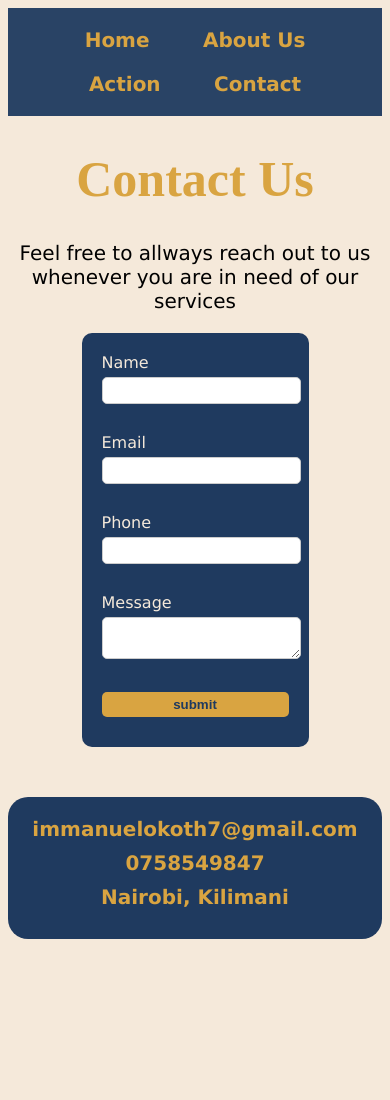
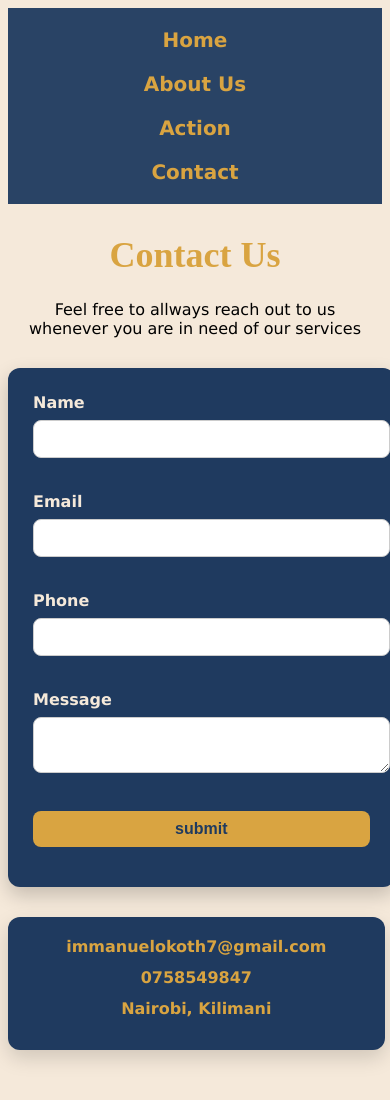
Before and after one commit to immanuel-hub/Project, a plain HTML site: page contact.html in a window 390 px wide. Before the commit the page ends 976 px from the top, so only its background shows below. Drawn offline with Linux system fonts and the light colour scheme.

Commit message:
made some changes on the contact page specifically in styling the webpage to make it look better.I also added media queries to make it responsive in different devices

```diff
--- a/contact.html
+++ b/contact.html
@@ -31,17 +31,22 @@
     }
     body{
         background-color: #F5E9DA;
+        font-family: Arial, Helvetica, sans-serif;
     }
     h1{
         text-align: center;
         font-family: 'Times New Roman', Times, serif;
         color: #D9A441;
         font-size: 50px;
+        margin-top: 30px;
     }
     p{
         text-align: center;
-        font-size: 20px;
+        font-size: 18px;
         font-family: Verdana, Geneva, Tahoma, sans-serif;
+        margin: 10px auto 30px;
+        width: 90%;
+        max-width: 700px;
     }
     ul{
         list-style: none;
@@ -53,24 +58,28 @@
         margin-bottom: 10px;
     }
     .contactform{
-        width:50%;
-        margin: 0 auto;
-        padding: 20px;
-        border-radius: 10px;
+        width:90%;
+        max-width:650px ;
+        margin: 0 auto 30px;
+        padding: 25px;
+        border-radius: 12px;
         background-color: #1F3A5F;
         color: #F5E9DA;
         font-family: Verdana, Geneva, Tahoma, sans-serif;
+        box-shadow: 0 8px 20px rgba(0, 0, 0, 0.2);
     }
     .contactform label{
         display:block;
-        margin-bottom: 5px;
+        margin-bottom: 8px;
+        font-weight: bold;
     }
      .contactform input, .contactform textarea{
         width:100%;
-        padding:5px;
-        margin-bottom:10px;
-        border-radius:5px;
+        padding:9px;
+        margin-bottom:15px;
+        border-radius:8px;
         border:1px solid #ccc;
+        font-size: 16px;
      }
      .contactform input[type="submit"]{
         background-color: #D9A441;
@@ -78,6 +87,7 @@
         border:none;
         cursor: pointer;
         font-weight: bold;
+        transition:0.3s ease ;
      }
      .contactform input[type = "submit"]:hover{
         background-color: #F5E9DA;
@@ -85,28 +95,39 @@
         border:1px solid #ccc;
      }
      .info{
-        margin-top: 50px;
-        margin-bottom: 50px;
+        width: 90%;
+        max-width: 650px;
+        margin: 0 auto 60px;
         text-align: center;
-        font-size: 20px;
+        font-size: 18px;
         font-family: Verdana, Geneva, Tahoma, sans-serif;
         font-weight: bold;
-        border-radius: 20px;
+        border-radius: 12px;
         background-color: #1F3A5F;
         color: #D9A441;
         padding: 20px;
-        margin-bottom: 10%;
-
-
+        list-style: none;
+        box-shadow: 0 8px 20px rgba(0, 0, 0, 0.15);
      }
-        .info li a{
-            color: #D9A441;
-            text-decoration: none;
+     .info li{
+        margin-bottom: 12px;
+     }
+    .info li a{
+        color: #D9A441;
+        text-decoration: none;
+    }
+    @media (max-width: 768px){
+        .nav{
+            flex-direction: column;
+            align-items: center;
         }
-
-
-
-
+        h1{
+            font-size: 36px;
+        }
+        .info, p{
+            font-size: 16px;
+        }
+    }
     </style>
 </head>
 <body>
```
